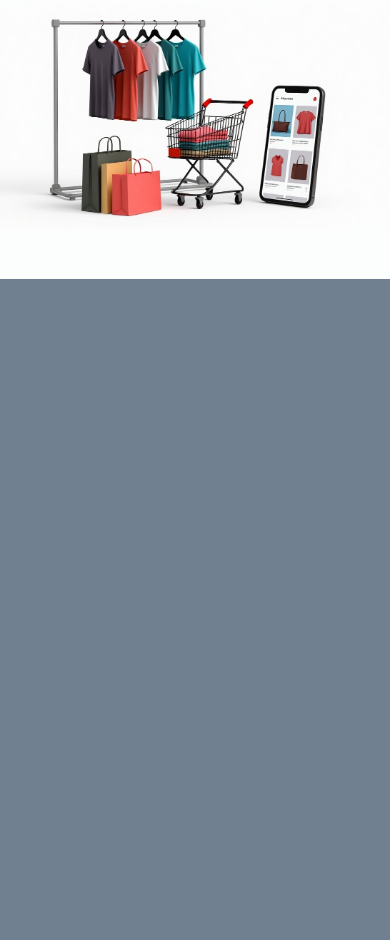
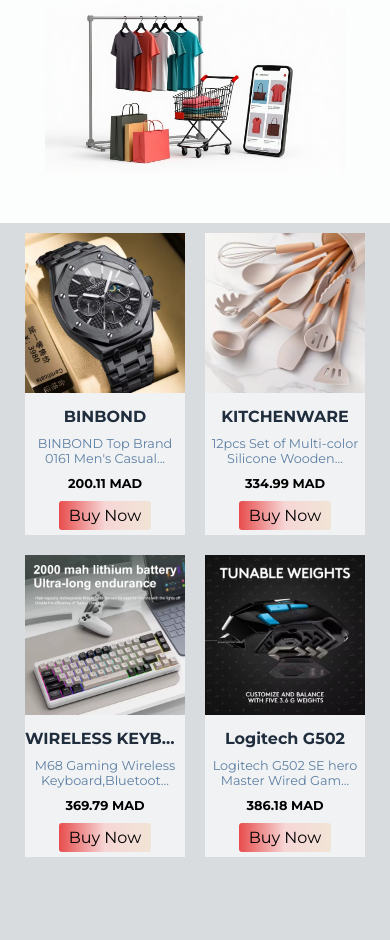
Before and after one commit to novaneststore/Nova-Nest, a plain HTML site: page index.html in a window 390 px wide. Shown: the part 424-1364 px from the top of the page. Drawn offline with nearby package versions, Linux system fonts and the light colour scheme.

Commit message:
gadit section dyal products o media screen

```diff
--- a/index.html
+++ b/index.html
@@ -29,6 +29,44 @@
 
     <section class="products">
 
+        <div class="cards">
+            <div class="card">
+                <div class="pr-img">
+                    <img src="magana.avif" alt="">
+                </div>
+                <h3>BINBOND</h3>
+                <p>BINBOND Top Brand 0161 Men's Casual...</p>
+                <h4>200.11 MAD</h4>
+                <a href="https://s.click.aliexpress.com/e/_olYc65Y">Buy Now</a>
+            </div>
+            <div class="card">
+                <div class="pr-img">
+                    <img src="m3al9dyal lkhchab.avif" alt="">
+                </div>
+                <h3>KITCHENWARE</h3>
+                <p>12pcs Set of Multi-color Silicone Wooden...</p>
+                <h4>334.99 MAD</h4>
+                <a href="https://s.click.aliexpress.com/e/_oo2NjBC">Buy Now</a>
+            </div>
+            <div class="card">
+                <div class="pr-img">
+                    <img src="keyboard.avif" alt="">
+                </div>
+                <h3>WIRELESS KEYBOARD</h3>
+                <p>M68 Gaming Wireless Keyboard,Bluetoot...</p>
+                <h4>369.79 MAD</h4>
+                <a href="https://s.click.aliexpress.com/e/_oB2eV4i">Buy Now</a>
+            </div>
+            <div class="card">
+                <div class="pr-img">
+                    <img src="g502hero.avif" alt="">
+                </div>
+                <h3>Logitech G502</h3>
+                <p>Logitech G502 SE hero Master Wired Gam...</p>
+                <h4>386.18 MAD</h4>
+                <a href="https://s.click.aliexpress.com/e/_oEt0022">Buy Now</a>
+            </div>
+        </div>
     </section>
 </body>
 </html>
--- a/style.css
+++ b/style.css
@@ -76,10 +76,72 @@ nav {
 
 .products {
     width: 100%;
-    height: 100vh;
-    background-color: #708090;
+    min-height: 100vh;
+    background-color: #d8dcdf;
 }
 
+.cards {
+    display: flex;
+    justify-content: center;
+    flex-wrap: wrap;
+    padding: 50px;
+    gap: 20px;
+    font-family: 'Montserrat' , sans-serif;
+}
+
+.card {
+    width: 200px;
+    height: 100%;
+    background-color: #f0f2f4;
+    display: flex;
+    flex-direction: column;
+    justify-content: center;
+    align-items: center;
+    text-align: center;
+    gap: 10px;
+    overflow: hidden;
+    padding-bottom: 5px;
+}
+
+.pr-img {
+    overflow: hidden;
+}
+
+.card img {
+    width: 200px;
+    transition: .3s ease;
+}
+
+.card img:hover {
+    transform: scale(1.4);
+}
+
+.card h3 {
+    color: #1f2d3d;
+    font-size: 1rem;
+    max-width: 100%;
+    white-space: nowrap;
+    overflow: hidden;
+    text-overflow: ellipsis;
+}
+
+.card p {
+    color: #5d7fa3;
+}
+
+.card a {
+    background: linear-gradient(to right, #e84c4c, #f6d6d6, #f1e4d6);
+    padding: 10px 20px;
+    text-decoration: none;
+    color: #000;
+    border-radius: 3px;
+    font-weight: 400;
+}
+
+.card a:hover {
+    background: transparent;
+    border: solid 1px #e84c4c;
+}
 
 
 
@@ -182,4 +244,89 @@ nav {
     .image img {
     width: 400px;
     }
+    .cards {
+        padding: 30px 0px;
+    }
 }
+
+@media screen and (max-width: 520px) {
+    .card {
+        width: 180px;
+        height: 100%;
+    }
+    .card img {
+        transition: .3s ease;
+        width: 180px;
+    }
+    .card a {
+        padding: 5px 10px;
+    }
+    .card h3 {
+        font-size: 1rem;
+    }
+    .card p {
+        font-size: 0.9rem;
+    }
+}
+
+@media screen and (max-width: 480px) {
+    .card {
+        width: 160px;
+        height: 100%;
+    }
+    .card img {
+        transition: .3s ease;
+        width: 160px;
+    }
+    .card p {
+        font-size: 0.8rem;
+    }
+}
+
+@media screen and (max-width: 440px) {
+    .cards {
+        padding: 10px 0px;
+    }
+    .card a {
+        padding: 5px 10px;
+    }
+    .card h3 {
+        font-size: 1rem;
+    }
+    .card p {
+        font-size: 0.8rem;
+    }
+     .card h4 {
+        font-size: 0.8rem;
+    }
+}
+
+@media screen and (max-width: 400px) {
+    .image img {
+        width: 300px;
+    }
+    .card h4 {
+        font-size: 0.8rem;
+    }
+}
+
+@media screen and (max-width: 340px) {
+    .card {
+        width: 140px;
+        height: 100%;
+    }
+    .card img {
+        transition: .3s ease;
+        width: 140px;
+    }
+    .card a {
+        padding: 2.5px 5px;
+        font-size: 0.9rem;
+    }
+    .card p {
+        font-size: 0.7rem;
+    }
+     .card h4 {
+        font-size: 0.7rem;
+    }
+}
```
Also changed, not shown: g502hero.avif (added), home-image.jpg (deleted), keyboard.avif (added), m3al9dyal lkhchab.avif (added), magana.avif (added).
